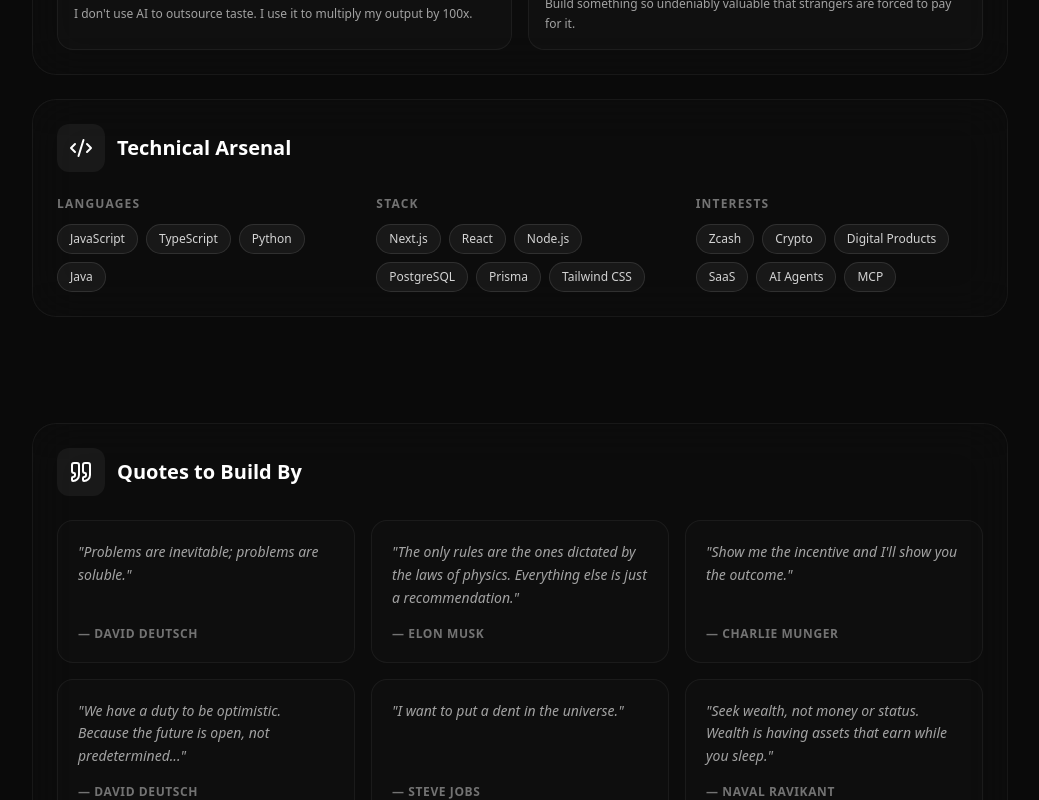
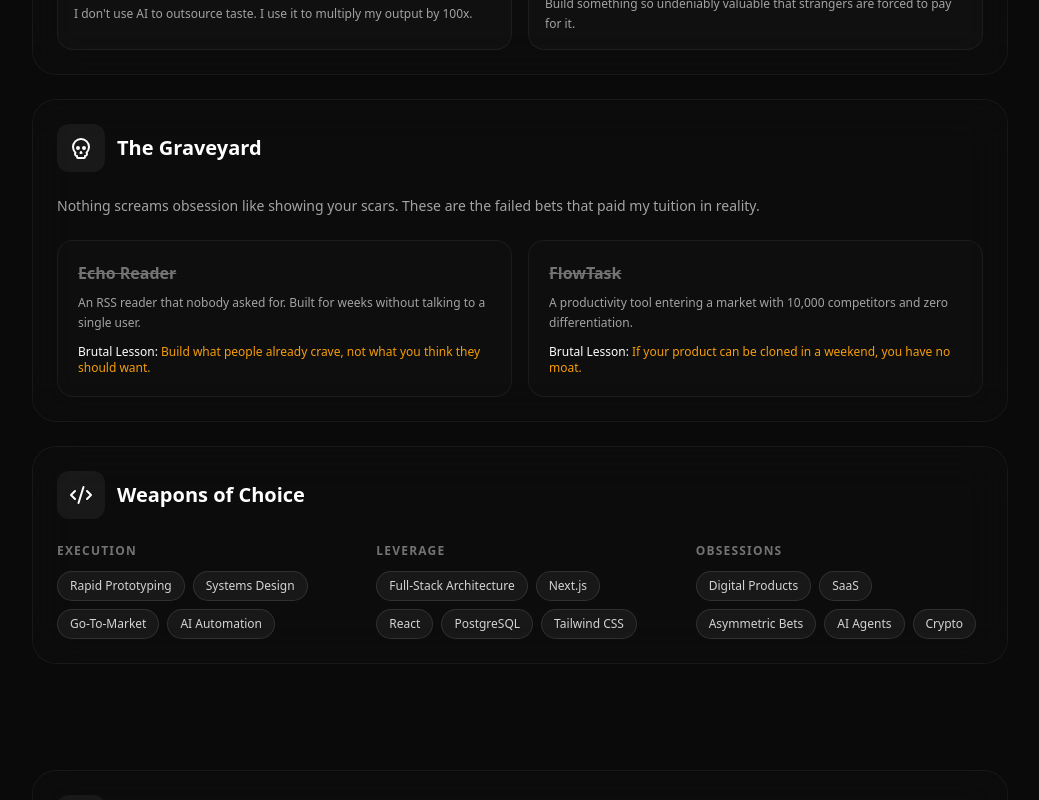
Before and after one commit to hilal953/my-portfolio, a Next.js app: page / in a window 1280 px wide. Shown: the part 1500-2300 px from the top of the page, without its empty margins (120-1159 px from the left). Built offline with nearby package versions, Linux system fonts and the light colour scheme; no server answers.

Commit message:
feat: add graveyard and update founder skills

```diff
--- a/app/page.tsx
+++ b/app/page.tsx
@@ -2,7 +2,7 @@
 
 import Image from "next/image";
 import { motion } from "framer-motion";
-import { ArrowUpRight, Mail, Terminal, Sparkles, Orbit, Zap, Quote, Code2, BookOpen } from "lucide-react";
+import { ArrowUpRight, Mail, Terminal, Sparkles, Orbit, Zap, Quote, Code2, BookOpen, Skull } from "lucide-react";
 import StoryToggle from "@/components/StoryToggle";
 
 const FadeIn = ({ children, delay = 0, className = "" }: { children: React.ReactNode; delay?: number; className?: string }) => (
@@ -41,9 +41,9 @@ const quotes = [
 ];
 
 const skillCategories = [
-  { label: "Languages", skills: ["JavaScript", "TypeScript", "Python", "Java"] },
-  { label: "Stack", skills: ["Next.js", "React", "Node.js", "PostgreSQL", "Prisma", "Tailwind CSS"] },
-  { label: "Interests", skills: ["Zcash", "Crypto", "Digital Products", "SaaS", "AI Agents", "MCP"] },
+  { label: "Execution", skills: ["Rapid Prototyping", "Systems Design", "Go-To-Market", "AI Automation"] },
+  { label: "Leverage", skills: ["Full-Stack Architecture", "Next.js", "React", "PostgreSQL", "Tailwind CSS"] },
+  { label: "Obsessions", skills: ["Digital Products", "SaaS", "Asymmetric Bets", "AI Agents", "Crypto"] },
 ];
 
 const FloatingDock = () => (
@@ -236,6 +236,33 @@ export default function Home() {
             </BentoCard>
           </FadeIn>
 
+          {/* THE GRAVEYARD */}
+          <FadeIn delay={0.75} className="md:col-span-3">
+            <BentoCard>
+              <div className="flex items-center gap-3 mb-6">
+                <div className="p-3 rounded-xl bg-white/5 text-white">
+                  <Skull className="w-6 h-6" />
+                </div>
+                <h3 className="text-xl font-bold text-white">The Graveyard</h3>
+              </div>
+              <p className="text-neutral-400 mb-6 text-sm">
+                Nothing screams obsession like showing your scars. These are the failed bets that paid my tuition in reality.
+              </p>
+              <div className="grid grid-cols-1 md:grid-cols-2 gap-4">
+                <div className="p-5 rounded-2xl bg-white/[0.01] border border-white/5 transition-all duration-300 hover:border-white/20">
+                  <h4 className="text-base font-semibold text-neutral-500 mb-2 line-through">Echo Reader</h4>
+                  <p className="text-xs text-neutral-400 leading-relaxed mb-3">An RSS reader that nobody asked for. Built for weeks without talking to a single user.</p>
+                  <p className="text-xs font-medium text-amber-500"><span className="text-white">Brutal Lesson:</span> Build what people already crave, not what you think they should want.</p>
+                </div>
+                <div className="p-5 rounded-2xl bg-white/[0.01] border border-white/5 transition-all duration-300 hover:border-white/20">
+                  <h4 className="text-base font-semibold text-neutral-500 mb-2 line-through">FlowTask</h4>
+                  <p className="text-xs text-neutral-400 leading-relaxed mb-3">A productivity tool entering a market with 10,000 competitors and zero differentiation.</p>
+                  <p className="text-xs font-medium text-amber-500"><span className="text-white">Brutal Lesson:</span> If your product can be cloned in a weekend, you have no moat.</p>
+                </div>
+              </div>
+            </BentoCard>
+          </FadeIn>
+
           {/* SKILLS */}
           <FadeIn delay={0.8} className="md:col-span-3">
             <BentoCard>
@@ -243,7 +270,7 @@ export default function Home() {
                 <div className="p-3 rounded-xl bg-white/5 text-white">
                   <Code2 className="w-6 h-6" />
                 </div>
-                <h3 className="text-xl font-bold text-white">Technical Arsenal</h3>
+                <h3 className="text-xl font-bold text-white">Weapons of Choice</h3>
               </div>
               <div className="grid grid-cols-1 md:grid-cols-3 gap-8">
                 {skillCategories.map((category) => (
```
